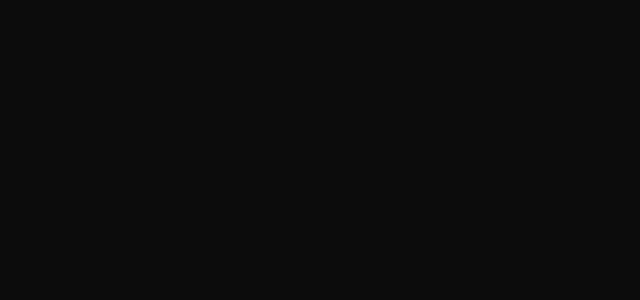
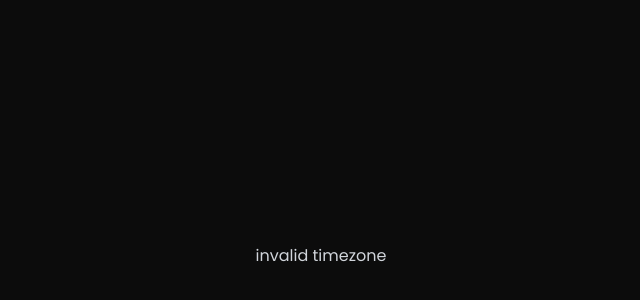
Before and after one commit to Datata1/moebius_timer, a Nuxt app: page /error/timezone in a window 1280 px wide. Before the commit this address had no page. Shown: the part 144-444 px from the top of the page, without its empty margins (319-959 px from the left). Built offline with nearby package versions, Linux system fonts and the light colour scheme.

Commit message:
Add: error page for invalid timezone

```diff
--- /dev/null
+++ b/pages/error/timezone.vue
@@ -0,0 +1,16 @@
+<template>
+  <div class="m-auto">
+    invalid timezone
+    <span
+      v-if="route.query['timezone'] && route.query['timezone'] !== ''"
+      class="-ml-1"
+      >: <span class="text-red-500">{{ route.query["timezone"] }}</span></span
+    >
+  </div>
+</template>
+
+<script lang="ts" setup>
+import { useRoute } from "vue-router";
+
+const route = useRoute();
+</script>
```
